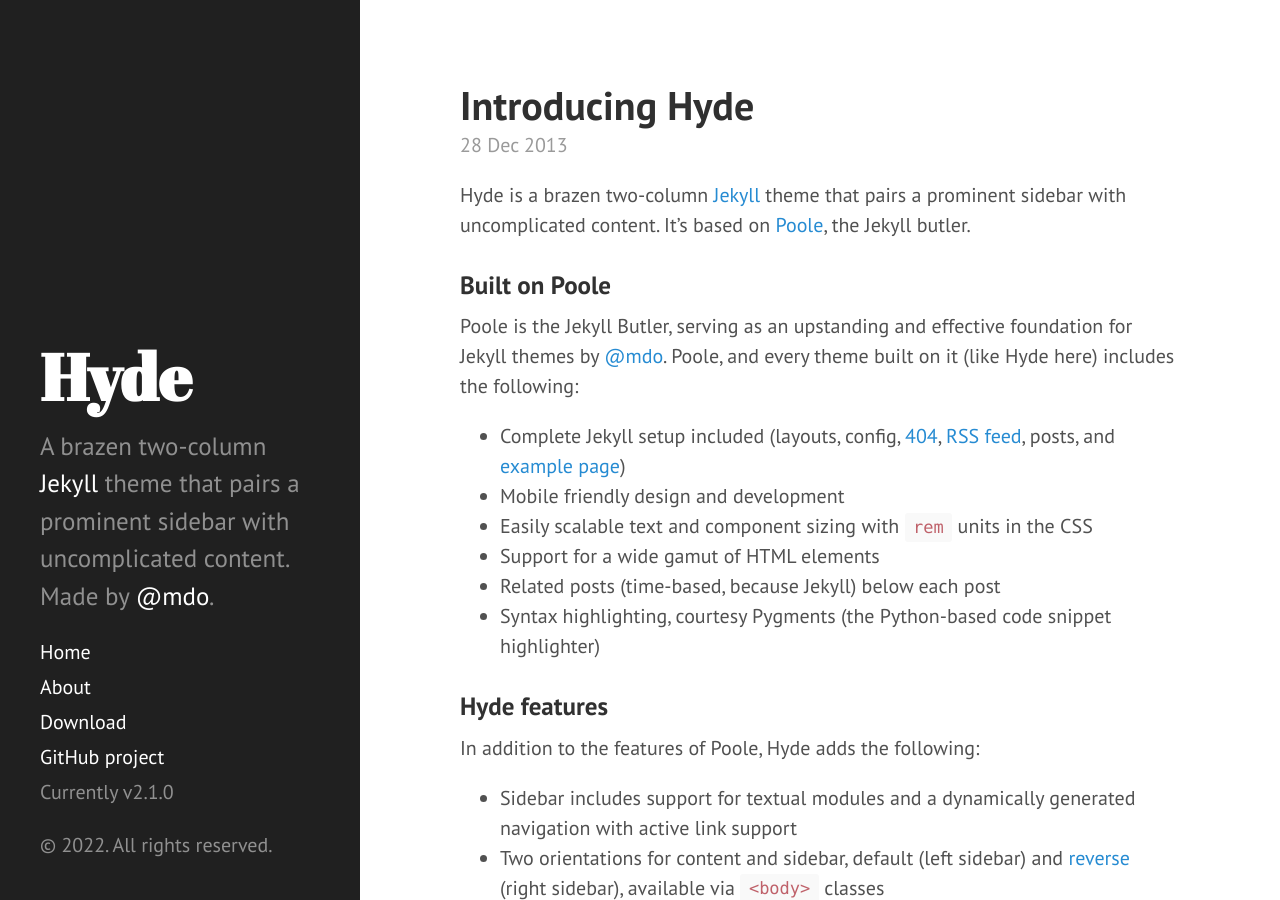
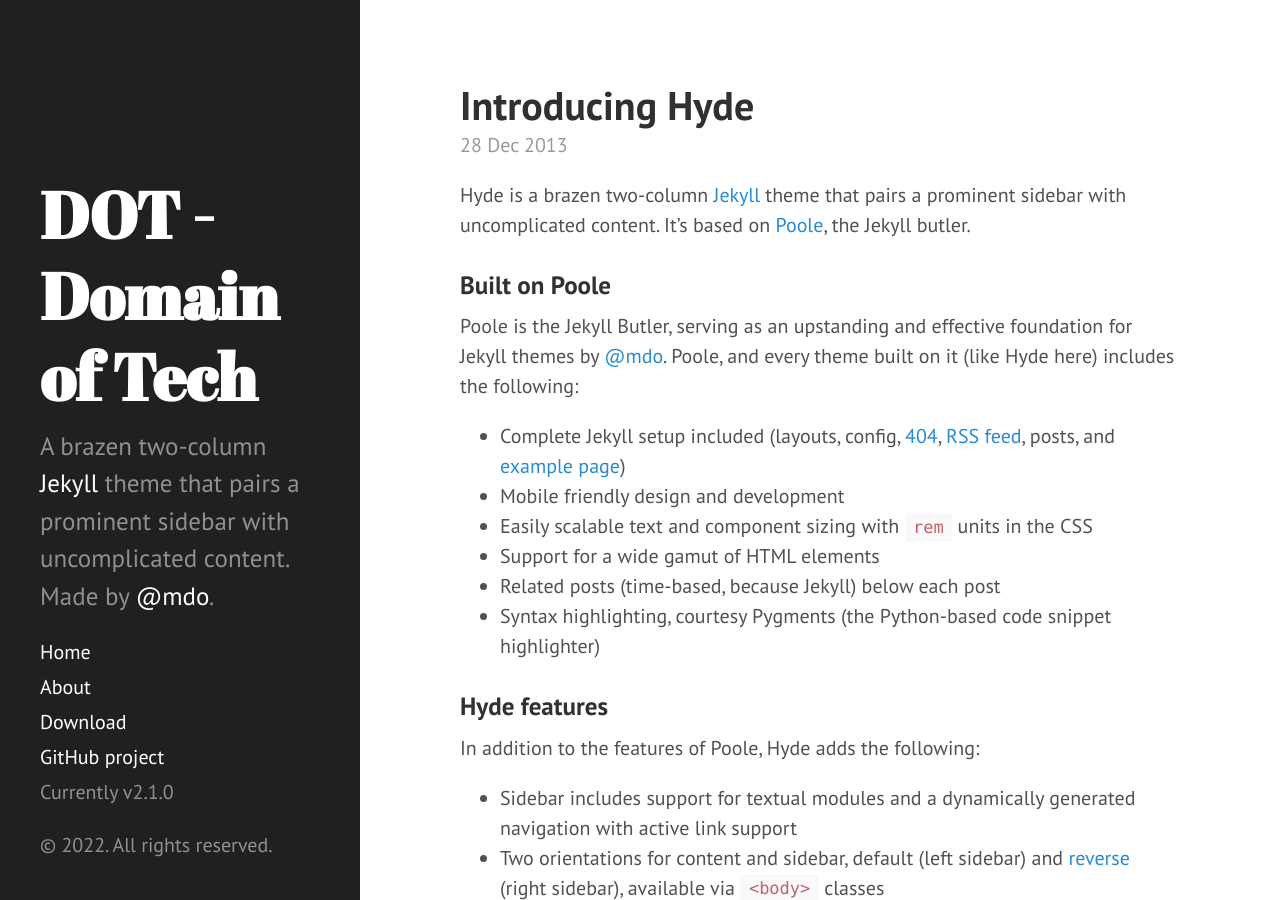
Before and after one commit to atulsubhash/atulsubhash.github.io, a Jekyll site: the page built from docs/index.html, in a window 1280 px wide and 900 px high. Built offline with Jekyll 4.4.1, drawn with Linux system fonts in a browser that asks for light colours; Markdown is read by kramdown in place of the engine named in the settings; the list of posts is cut into pages by our own code.

Commit message:
permalink false

```diff
--- a/docs/_config.yml
+++ b/docs/_config.yml
@@ -4,11 +4,11 @@
 
 # Permalinks
 permalink:        pretty
-#relative_permalinks: true
+relative_permalinks: false
 
 # Setup
-title:            Hyde
-tagline:          'A Jekyll theme'
+title:            DOT - Domain of Tech
+tagline:          'All good things about Tech'
 description:      'A brazen two-column <a href="http://jekyllrb.com" target="_blank">Jekyll</a> theme that pairs a prominent sidebar with uncomplicated content. Made by <a href="https://twitter.com/mdo" target="_blank">@mdo</a>.'
 url:              http://hyde.getpoole.com
 baseurl:          /
```
